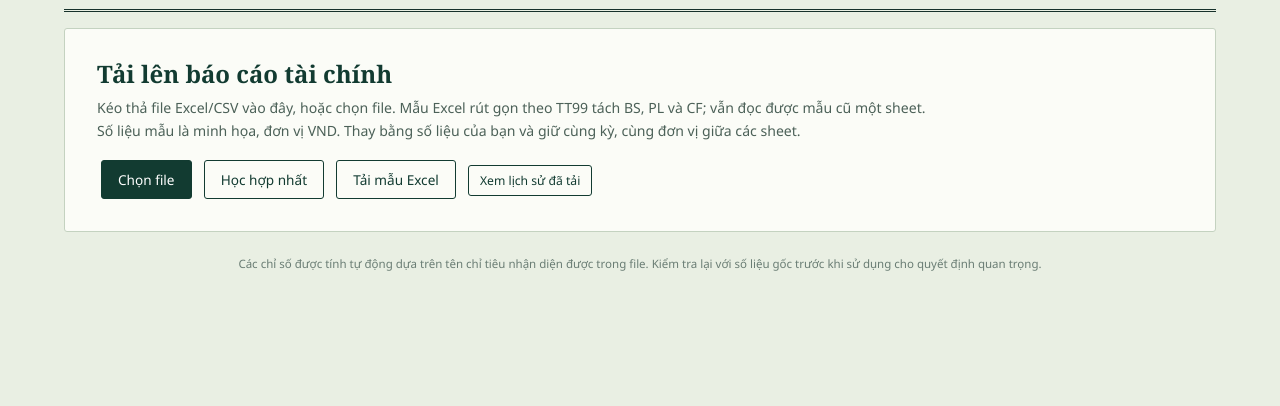
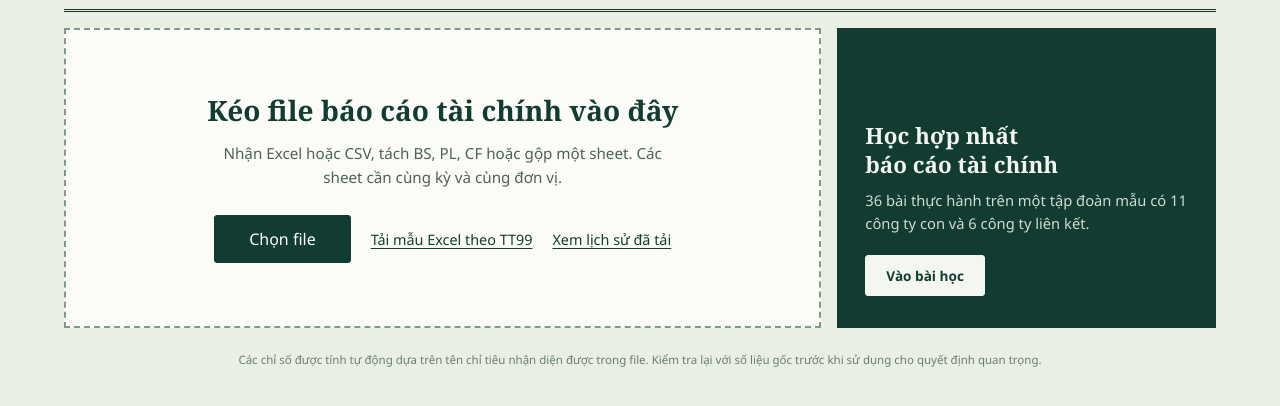
Before and after one commit to Griffynd/financial-statement-analyzer, a plain HTML site: page index.html in a window 1280 px wide. Shown: the part 54-460 px from the top of the page. Drawn offline with nearby package versions, Linux system fonts and the light colour scheme.

Commit message:
Dua man hinh bat dau moi vao index
Co-Authored-By: Claude Opus 5.5 <noreply@anthropic.com>

```diff
--- a/index.html
+++ b/index.html
@@ -239,6 +239,35 @@
   .zone-actions { justify-content: flex-start; margin-top: 16px; }
   .btn { background: #123B31; border-color: #123B31; border-radius: 3px; }
   .btn.ghost { background: transparent; color: #123B31; }
+
+  /* V18: man hinh bat dau hai loi vao */
+  .upload-zone { display: grid; grid-template-columns: minmax(0, 2fr) minmax(0, 1fr); gap: 16px;
+    padding: 0; border: 0; background: none; }
+  .upload-zone h2 { margin: 0; }
+  .upload-zone.drag { background: none; }
+  .start-file { background: var(--card); border: 2px dashed #7F9A8B; padding: 56px 40px; min-height: 300px;
+    display: flex; flex-direction: column; align-items: center; justify-content: center; text-align: center; }
+  .upload-zone.drag .start-file { border-color: var(--emerald); background: var(--emerald-bg); }
+  .upload-zone .start-file .big { font-size: 1.75rem; line-height: 1.25; margin-bottom: 10px; }
+  .start-file p { max-width: 54ch; font-size: 0.95rem; line-height: 1.55; }
+  .upload-zone .zone-actions { display: flex; flex-wrap: wrap; align-items: center; justify-content: center;
+    gap: 8px 20px; margin-top: 22px; }
+  .start-file .btn { margin: 0; padding: 12px 34px; font-size: 1rem; }
+  .text-link { background: none; border: 0; padding: 4px 0; font: inherit; font-size: 0.9rem; color: #123B31;
+    text-decoration: underline; text-underline-offset: 3px; cursor: pointer; }
+  .text-link:hover { color: var(--emerald); }
+  .start-learn { background: #123B31; color: #F3F7EF; padding: 32px 28px; display: flex; flex-direction: column; justify-content: flex-end; }
+  .start-learn h2 { font-family: var(--serif); font-size: 1.4rem; line-height: 1.3; }
+  .upload-zone .start-learn p { color: #CFDDD2; font-size: 0.92rem; line-height: 1.55; margin: 10px 0 20px; }
+  .btn.learn-btn { align-self: flex-start; margin: 0; background: #F3F7EF; border-color: #F3F7EF; color: #123B31; font-weight: 600; padding: 10px 20px; }
+  .btn.learn-btn:hover { background: #fff; }
+  .start-learn a:focus-visible { outline-color: #F3F7EF; }
+  @media (max-width: 760px) {
+    .upload-zone { grid-template-columns: 1fr; }
+    .start-file { padding: 32px 20px; min-height: 0; }
+    .upload-zone .start-file .big { font-size: 1.4rem; }
+    .start-learn { padding: 24px 20px; }
+  }
 </style>
 </head>
 <body>
@@ -251,16 +280,21 @@
   </div>
 
   <div class="upload-zone" id="uploadZone">
-    <div class="big">Tải lên báo cáo tài chính</div>
-    <p>Kéo thả file Excel/CSV vào đây, hoặc chọn file. Mẫu Excel rút gọn theo TT99 tách BS, PL và CF; vẫn đọc được mẫu cũ một sheet.</p>
-    <p>Số liệu mẫu là minh họa, đơn vị VND. Thay bằng số liệu của bạn và giữ cùng kỳ, cùng đơn vị giữa các sheet.</p>
-    <div class="zone-actions">
-      <button class="btn" id="chooseFileBtn" type="button">Chọn file</button>
-      <a class="btn ghost" href="hoc-hop-nhat_V27.html">Học hợp nhất</a>
-<a class="btn ghost" id="downloadTemplate" href="mau-bao-cao-tai-chinh_V2.xlsx" download>Tải mẫu Excel</a>
-      <button class="btn ghost small" id="openHistoryFromZone">Xem lịch sử đã tải</button>
-    </div>
-    <input type="file" id="fileInput" name="reportFile" aria-label="File báo cáo tài chính" accept=".xlsx,.xls,.csv">
+    <section class="start-file" aria-labelledby="startFileTitle">
+      <h2 class="big" id="startFileTitle">Kéo file báo cáo tài chính vào đây</h2>
+      <p>Nhận Excel hoặc CSV, tách BS, PL, CF hoặc gộp một sheet. Các sheet cần cùng kỳ và cùng đơn vị.</p>
+      <div class="zone-actions">
+        <button class="btn" id="chooseFileBtn" type="button">Chọn file</button>
+        <a class="text-link" id="downloadTemplate" href="mau-bao-cao-tai-chinh_V2.xlsx" download>Tải mẫu Excel theo TT99</a>
+        <button class="text-link" id="openHistoryFromZone" type="button">Xem lịch sử đã tải</button>
+      </div>
+      <input type="file" id="fileInput" name="reportFile" aria-label="File báo cáo tài chính" accept=".xlsx,.xls,.csv">
+    </section>
+    <section class="start-learn" aria-labelledby="startLearnTitle">
+      <h2 id="startLearnTitle">Học hợp nhất báo cáo tài chính</h2>
+      <p>36 bài thực hành trên một tập đoàn mẫu có 11 công ty con và 6 công ty liên kết.</p>
+      <a class="btn learn-btn" href="hoc-hop-nhat_V27.html">Vào bài học</a>
+    </section>
   </div>
 
   <div class="status-msg" id="statusMsg" role="status" aria-live="polite"></div>
```
